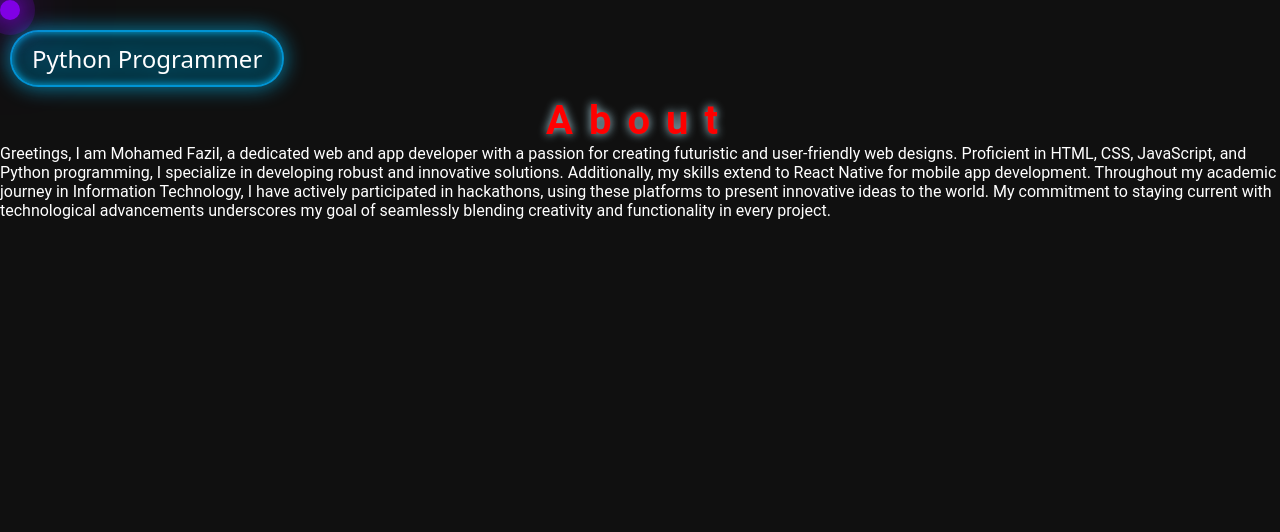
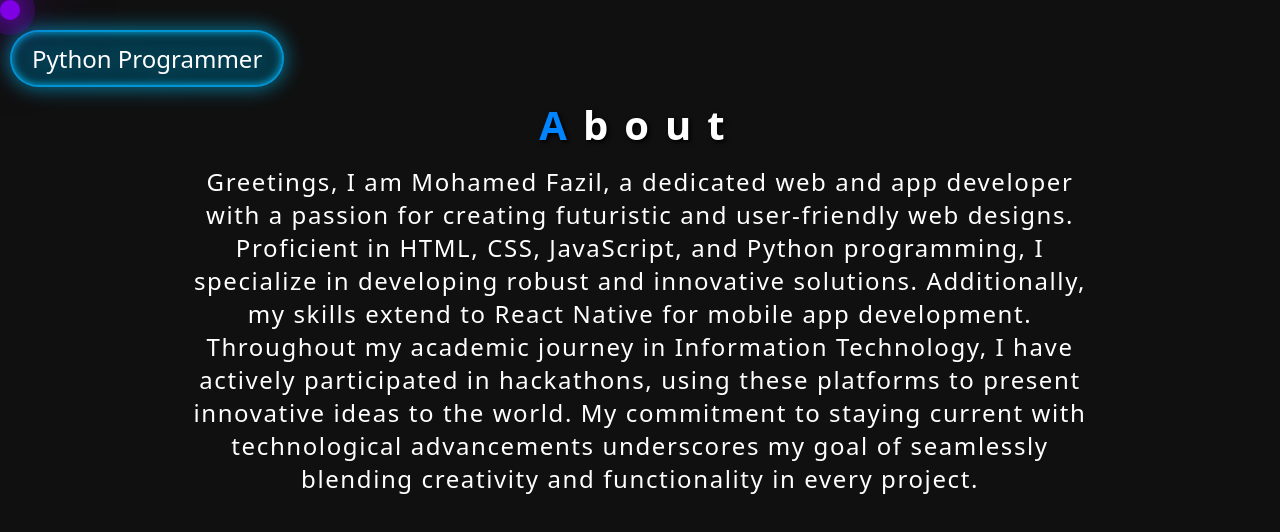
Before and after one commit to MohamedFazil89/MyPortFolio-, a React (Create React App) app: page /About in a window 1280 px wide. Shown: the top 532 px of the page. Built offline with nearby package versions, Linux system fonts and the light colour scheme; a web font is replaced by a local one.

Commit message:
route complate

```diff
--- a/src/Components/Navbar.jsx
+++ b/src/Components/Navbar.jsx
@@ -19,20 +19,19 @@ function Navbar(){
             <ul className="SlideBar" >
             <label for="slidebar-action"><li className="close-menu"> <svg xmlns="http://www.w3.org/2000/svg" height="26px" viewBox="0 -960 960 960" width="26px" fill="white"><path d="m256-200-56-56 224-224-224-224 56-56 224 224 224-224 56 56-224 224 224 224-56 56-224-224-224 224Z"/></svg></li></label>
                 <li><Link to="/" className="Link">Home</Link></li>
-                <li>About</li>
                 <li><Link to="/Services"  className="Link">Service</Link></li>
-                <li><Link to="/Services"  className="Link">Portfolio</Link></li>
-                <li>Contact me</li>
-
+                <li><Link to="/Portfolio"  className="Link">Portfolio</Link></li>
+                <li><Link to="/About" className="Link">About</Link></li>
+                <li><Link to="/" className="Link">Contact me</Link></li>
             </ul>
             <ul className="Nabbar">
                 {/* <li><img src={Logo} alt="Logo"  className="logo" /></li> */}
                 <li className="Role"></li>
                 <li className="leftbar"> <Link to="/" className="Link">Home</Link>  </li>
+                <li className="leftbar"> <Link to="/Services" className="Link"> Service</Link></li>
+                <li className="leftbar"><Link to="/Projects" className="Link"> Portfolio</Link></li>
                 <li className="leftbar"><Link to="/About" className="Link"> About</Link></li>
-                <li className="leftbar"> <Link to="/Services" className="Link"> Service</Link></li>
-                <li className="leftbar"><Link to="/Services" className="Link"> Portfolio</Link></li>
-                <li className="leftbar">Contact me</li>
+                <li className="leftbar"><Link to="/Contact" className="Link">Contact me</Link></li>
                 <label for="slidebar-action"><li className="menu"><svg xmlns="http://www.w3.org/2000/svg" height="26px" viewBox="0 -960 960 960" width="26px" fill="white"><path d="M120-240v-80h720v80H120Zm0-200v-80h720v80H120Zm0-200v-80h720v80H120Z"/></svg></li></label>
 
             </ul>
--- a/src/Components/Projects.jsx
+++ b/src/Components/Projects.jsx
@@ -2,13 +2,14 @@ import React from "react";
 import "../styles/Projects.css";
 import Card from "./Card";
 import Image1 from '../assets/dog.png'
+import Navbar from "./Navbar";
 
 
 
 export default function Projects(){
     return(
         <div className="Projects">
-            .
+            <Navbar />
             <p className="Project-section">Selected Works</p>
             <div className="Project-container">
                 <Card row="row" Image={Image1} />
--- a/src/Pages/About.jsx
+++ b/src/Pages/About.jsx
@@ -5,8 +5,12 @@ import Navbar from "../Components/Navbar";
 
 export default function About() {
     return (
+        <>
+        <Navbar />
         <div className="About-container">
-            <Navbar />
+
+
+
             <h1><span>A</span><span>b</span><span>o</span><span>u</span><span>t</span></h1>
             <p>Greetings, I am Mohamed Fazil, a dedicated web
                 and app developer with a passion for creating
@@ -22,5 +26,6 @@ export default function About() {
                 of seamlessly blending creativity and functionality
                 in every project.</p>
         </div>
+        </>
     )
 }
--- /dev/null
+++ b/src/Pages/Contact.jsx
@@ -0,0 +1,13 @@
+import React from "react";
+import Navbar from "../Components/Navbar";
+
+
+
+export default function Contact(){
+    return(
+        <div className="contact">
+            <Navbar />
+            <h1>Contact Us</h1>
+        </div>
+    )
+}
--- a/src/styles/About.css
+++ b/src/styles/About.css
@@ -1,19 +1,33 @@
 .About-container{
     display: flex;
     flex-direction: column;
+    text-align: center;
+    justify-content: center;
+    align-items: center;
+    transition: .5s;
+    font-family: system-ui, -apple-system, BlinkMacSystemFont, 'Segoe UI', Roboto, Oxygen, Ubuntu, Cantarell, 'Open Sans', 'Helvetica Neue', sans-serif;
 }
-
 .About-container > h1{
     font-size: 2.5rem;
     text-align: center;
     letter-spacing: 1rem;
-
 }
 
 .About-container > h1 span {
     animation: letter .5s ease-in 1;
-    text-shadow: 0 0 10px lightblue;
-    color: red;
+    filter: drop-shadow(2px 2px 2px black);
+}
+.About-container  h1 span:nth-child(1){
+    color: rgb(0, 132, 255);
+}
+.Education{
+    letter-spacing: 2px;
+}
+
+.Education h1 span{
+    width: 10rem;
+    height: 50px;
+    color: white;
 }
 
 @keyframes letter {
@@ -26,7 +40,7 @@
     50%{
         opacity: .3;
         transform: translateY(0);
-        letter-spacing: .5rem;
+        letter-spacing: .4rem;
 
     }
     35%{
@@ -41,3 +55,33 @@
     }
 
 }
+
+@keyframes letter-p {
+    0%{
+        opacity: 0;
+        transform: translateY(100px);
+        letter-spacing: .2rem;
+
+    }
+
+
+    100%{
+        opacity: 1;
+        transform: translateY(0);
+        letter-spacing: 0;
+    }
+
+}
+
+
+
+
+.About-container p{
+    text-align: center;
+    font-size: 1.5rem;
+    width: 70%;
+    margin: 1%;
+    letter-spacing: .1rem;
+    animation: letter-p 1.5s  1 cubic-bezier(0.075, 0.92, 0.165, 1);
+
+}
```
Also changed, not shown: src/index.js (+10 -0 lines).
